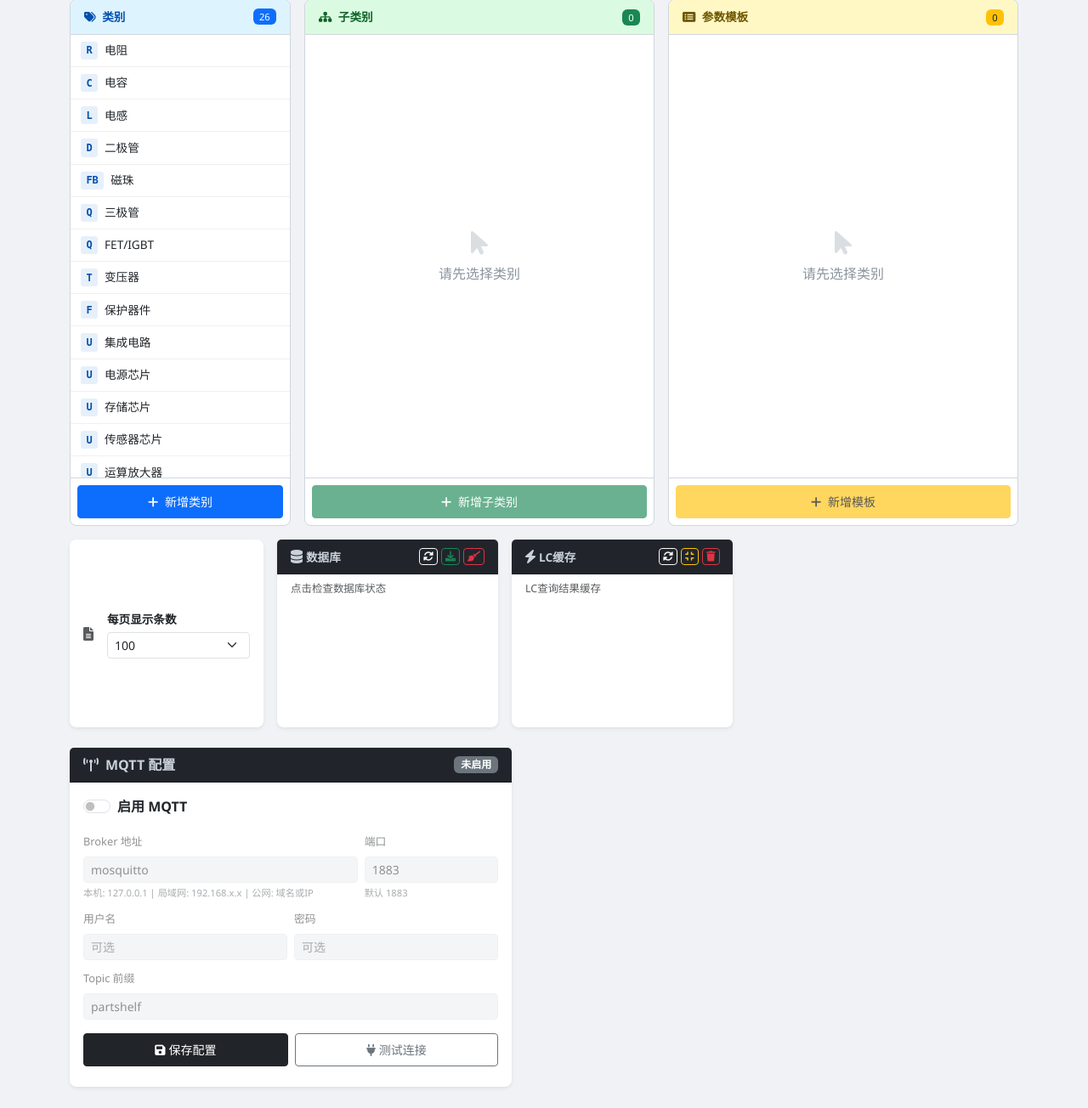
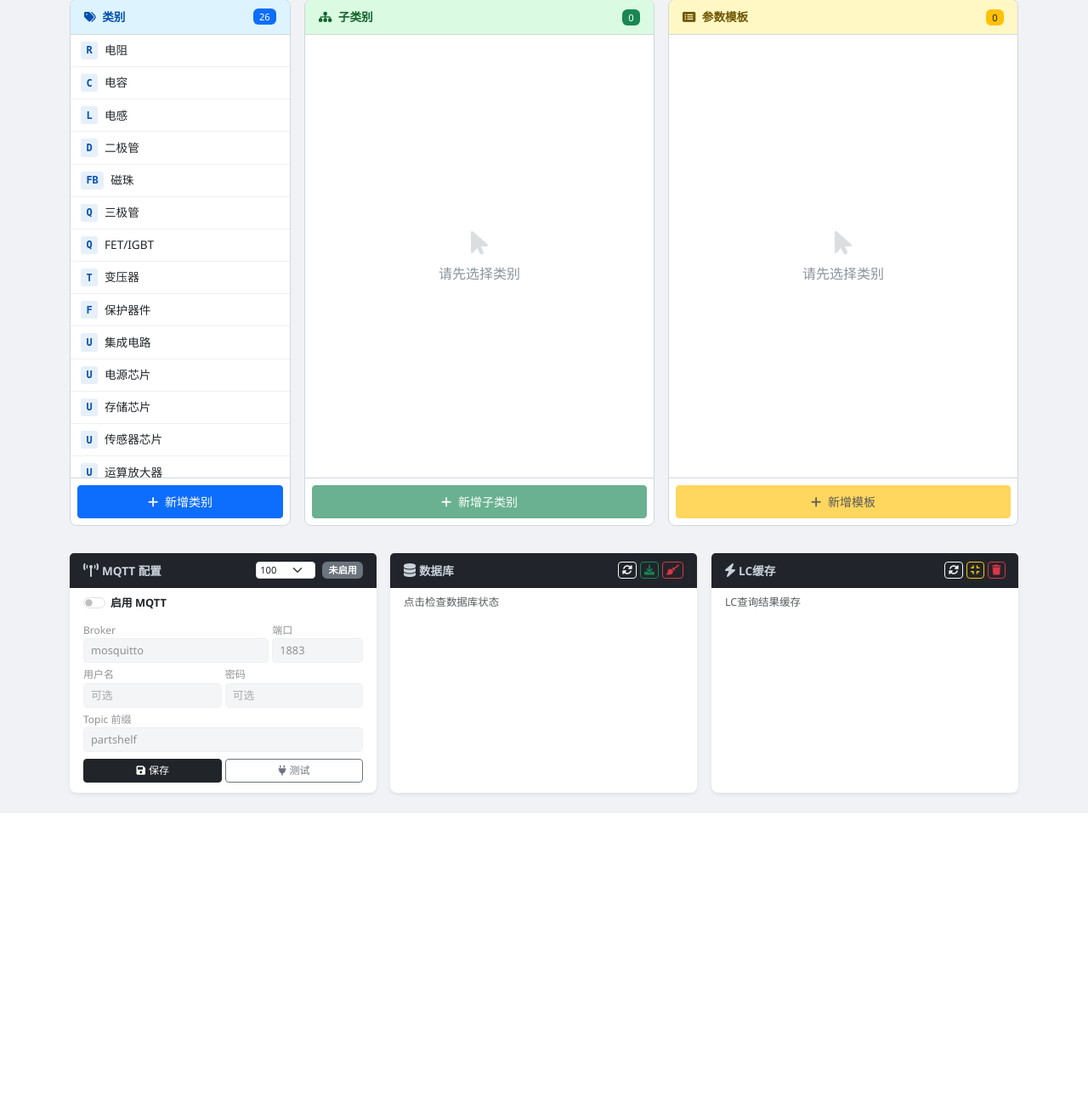
Before and after one commit to FASUZO/PartShelf-V2, a FastAPI app: page /settings in a window 1280 px wide. Shown: the part 160-1464 px from the top of the page at 85% size. After the commit the page ends 1117 px from the top, so only its background shows below. Run offline with FastAPI, Linux system fonts and the light colour scheme; data comes from the database, SQL or seed files in the repository; data that the repository does not hold is empty; some libraries are stand-ins or nearby versions.

Commit message:
ui: MQTT/数据库/缓存三列布局，分页设置移入MQTT标题栏

```diff
--- a/templates/settings.html
+++ b/templates/settings.html
@@ -123,28 +123,68 @@
         </div>
       </div>
 
-      <!-- 分页 / 数据库 / 缓存 横向布局 -->
-      <div class="d-flex gap-3 mt-3 mb-4 flex-wrap" style="max-width:780px;">
+      <!-- MQTT / 数据库 / 缓存 三列布局 -->
+      <div class="row g-3 mt-3 mb-4">
 
-        <!-- 分页设置 -->
-        <div class="card flex-fill" style="min-width:200px;">
-          <div class="card-body d-flex align-items-center gap-3 py-3">
-            <i class="fas fa-file-alt text-muted"></i>
-            <div class="flex-grow-1">
-              <label class="form-label fw-bold mb-1" style="font-size:0.85rem;">每页显示条数</label>
-              <select class="form-select form-select-sm" id="pageSizeSelect" onchange="savePageSize(this.value)">
+        <!-- MQTT 配置 -->
+        <div class="col-lg-4 col-md-6">
+          <div class="card h-100">
+            <div class="card-header d-flex align-items-center justify-content-between py-2" style="background:#21252b;color:#c9d1d9;">
+              <span><i class="fas fa-broadcast-tower me-1"></i><strong style="font-size:0.85rem;">MQTT 配置</strong></span>
+              <div class="d-flex align-items-center gap-2">
+                <select class="form-select form-select-sm" id="pageSizeSelect" onchange="savePageSize(this.value)" style="width:70px;font-size:0.7rem;padding:1px 4px;" title="每页条数">
                   <option value="20">20</option>
                   <option value="50">50</option>
                   <option value="100">100</option>
                   <option value="200">200</option>
                   <option value="500">500</option>
                 </select>
+                <span id="mqttStatusBadge" class="badge bg-secondary" style="font-size:0.7rem;">未连接</span>
+              </div>
+            </div>
+            <div class="card-body py-2 px-3" style="font-size:0.8rem;">
+              <div class="form-check form-switch mb-2">
+                <input class="form-check-input" type="checkbox" id="mqttEnabled">
+                <label class="form-check-label fw-bold" for="mqttEnabled" style="font-size:0.8rem;">启用 MQTT</label>
+              </div>
+              <div id="mqttFields">
+                <div class="row g-1 mb-1">
+                  <div class="col-8">
+                    <label class="form-label mb-0" style="font-size:0.75rem;">Broker</label>
+                    <input type="text" class="form-control form-control-sm" id="mqttBroker" placeholder="127.0.0.1" style="font-size:0.8rem;">
+                  </div>
+                  <div class="col-4">
+                    <label class="form-label mb-0" style="font-size:0.75rem;">端口</label>
+                    <input type="number" class="form-control form-control-sm" id="mqttPort" placeholder="1883" style="font-size:0.8rem;">
+                  </div>
+                </div>
+                <div class="row g-1 mb-1">
+                  <div class="col-6">
+                    <label class="form-label mb-0" style="font-size:0.75rem;">用户名</label>
+                    <input type="text" class="form-control form-control-sm" id="mqttUsername" placeholder="可选" style="font-size:0.8rem;">
+                  </div>
+                  <div class="col-6">
+                    <label class="form-label mb-0" style="font-size:0.75rem;">密码</label>
+                    <input type="text" class="form-control form-control-sm" id="mqttPassword" placeholder="可选" style="font-size:0.8rem;">
+                  </div>
+                </div>
+                <div class="mb-2">
+                  <label class="form-label mb-0" style="font-size:0.75rem;">Topic 前缀</label>
+                  <input type="text" class="form-control form-control-sm" id="mqttTopicPrefix" placeholder="partshelf" style="font-size:0.8rem;">
+                </div>
+              </div>
+              <div class="d-flex gap-1">
+                <button class="btn btn-dark btn-sm flex-fill py-1" style="font-size:0.75rem;" onclick="saveMqttConfig()"><i class="fas fa-save me-1"></i>保存</button>
+                <button class="btn btn-outline-secondary btn-sm flex-fill py-1" style="font-size:0.75rem;" onclick="testMqtt()"><i class="fas fa-plug me-1"></i>测试</button>
+              </div>
+              <div id="mqttTestResult" class="mt-1" style="font-size:0.75rem;"></div>
             </div>
           </div>
         </div>
 
         <!-- 数据库检查 -->
-        <div class="card flex-fill" style="min-width:260px;">
+        <div class="col-lg-4 col-md-6">
+          <div class="card h-100">
             <div class="card-header d-flex align-items-center justify-content-between py-2" style="background:#21252b;color:#c9d1d9;">
               <span><i class="fas fa-database me-1"></i><strong style="font-size:0.85rem;">数据库</strong></span>
               <div class="d-flex gap-1">
@@ -153,13 +193,15 @@
                 <button class="btn btn-sm btn-outline-danger py-0 px-1" style="font-size:0.75rem;" onclick="formatDatabase()" title="格式化"><i class="fas fa-broom"></i></button>
               </div>
             </div>
-          <div class="card-body py-2 px-3" id="dbReportBody" style="font-size:0.78rem; height:180px; overflow-y:auto;">
+            <div class="card-body py-2 px-3" id="dbReportBody" style="font-size:0.78rem; height:220px; overflow-y:auto;">
               <p class="text-muted mb-0">点击检查数据库状态</p>
+            </div>
           </div>
         </div>
 
         <!-- LC缓存管理 -->
-        <div class="card flex-fill" style="min-width:260px;">
+        <div class="col-lg-4 col-md-6">
+          <div class="card h-100">
             <div class="card-header d-flex align-items-center justify-content-between py-2" style="background:#21252b;color:#c9d1d9;">
               <span><i class="fas fa-bolt me-1"></i><strong style="font-size:0.85rem;">LC缓存</strong></span>
               <div class="d-flex gap-1">
@@ -168,56 +210,10 @@
                 <button class="btn btn-sm btn-outline-danger py-0 px-1" style="font-size:0.75rem;" onclick="clearLcCache()" title="清空"><i class="fas fa-trash"></i></button>
               </div>
             </div>
-          <div class="card-body py-2 px-3" id="lcCacheBody" style="font-size:0.78rem; height:180px; overflow-y:auto;">
+            <div class="card-body py-2 px-3" id="lcCacheBody" style="font-size:0.78rem; height:220px; overflow-y:auto;">
               <p class="text-muted mb-0">LC查询结果缓存</p>
             </div>
           </div>
-      </div>
-
-      <!-- MQTT 配置 -->
-      <div class="card mt-3 mb-4" style="max-width:520px;">
-        <div class="card-header d-flex align-items-center justify-content-between" style="background:#21252b;color:#c9d1d9;">
-          <span><i class="fas fa-broadcast-tower me-2"></i><strong>MQTT 配置</strong></span>
-          <span id="mqttStatusBadge" class="badge bg-secondary">未连接</span>
-        </div>
-        <div class="card-body">
-          <div class="form-check form-switch mb-3">
-            <input class="form-check-input" type="checkbox" id="mqttEnabled">
-            <label class="form-check-label fw-bold" for="mqttEnabled">启用 MQTT</label>
-          </div>
-          <div id="mqttFields">
-            <div class="row g-2 mb-2">
-              <div class="col-8">
-                <label class="form-label" style="font-size:0.8rem;">Broker 地址</label>
-                <input type="text" class="form-control form-control-sm" id="mqttBroker" placeholder="127.0.0.1">
-                <div class="form-text" style="font-size:0.7rem;">本机: 127.0.0.1 | 局域网: 192.168.x.x | 公网: 域名或IP</div>
-              </div>
-              <div class="col-4">
-                <label class="form-label" style="font-size:0.8rem;">端口</label>
-                <input type="number" class="form-control form-control-sm" id="mqttPort" placeholder="1883">
-                <div class="form-text" style="font-size:0.7rem;">默认 1883</div>
-              </div>
-            </div>
-            <div class="row g-2 mb-2">
-              <div class="col-6">
-                <label class="form-label" style="font-size:0.8rem;">用户名</label>
-                <input type="text" class="form-control form-control-sm" id="mqttUsername" placeholder="可选">
-              </div>
-              <div class="col-6">
-                <label class="form-label" style="font-size:0.8rem;">密码</label>
-                <input type="text" class="form-control form-control-sm" id="mqttPassword" placeholder="可选">
-              </div>
-            </div>
-            <div class="mb-3">
-              <label class="form-label" style="font-size:0.8rem;">Topic 前缀</label>
-              <input type="text" class="form-control form-control-sm" id="mqttTopicPrefix" placeholder="partshelf">
-            </div>
-          </div>
-          <div class="d-flex gap-2">
-            <button class="btn btn-dark btn-sm flex-fill" onclick="saveMqttConfig()"><i class="fas fa-save me-1"></i>保存配置</button>
-            <button class="btn btn-outline-secondary btn-sm flex-fill" onclick="testMqtt()"><i class="fas fa-plug me-1"></i>测试连接</button>
-          </div>
-          <div id="mqttTestResult" class="mt-2" style="font-size:0.8rem;"></div>
         </div>
       </div>
 
```
Lines whose indentation alone changed are shown as unchanged.
